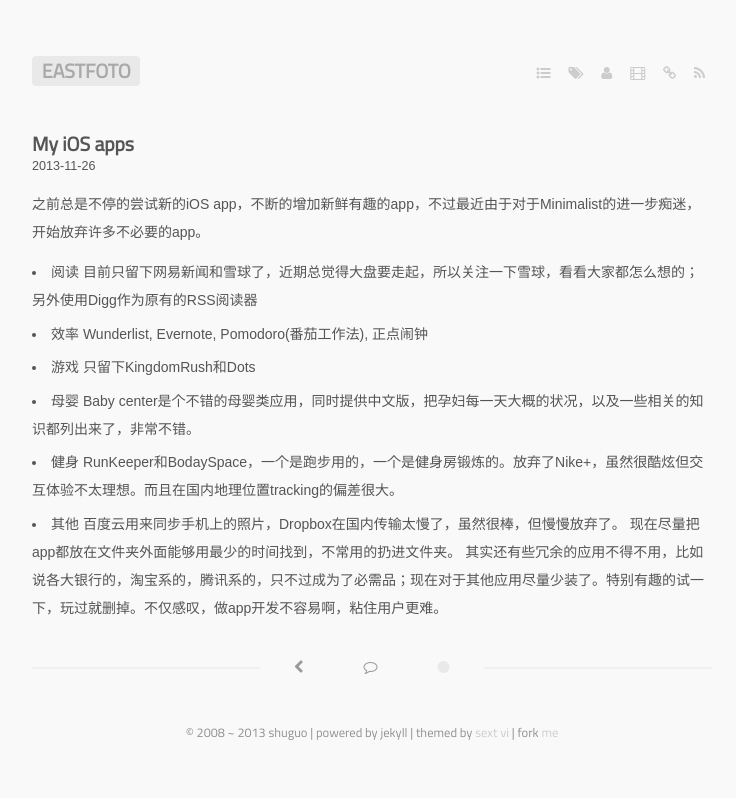
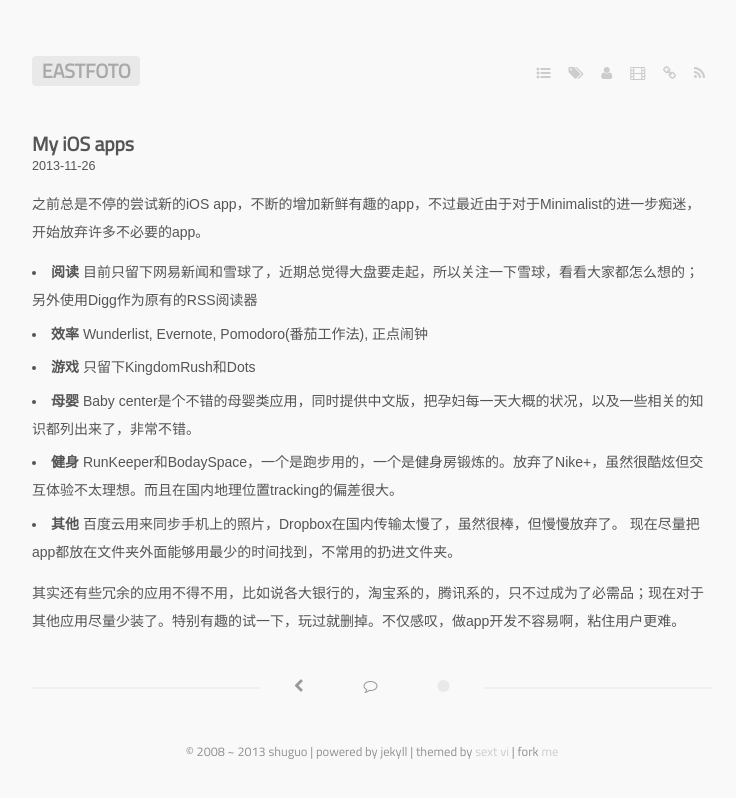
Before and after one commit to eastfoto/eastfoto.github.com, a Jekyll site: the page built from _posts/2013-11-26-apps.markdown, in a window 1280 px wide. Shown: the top 798 px of the page, without its empty margins (268-1004 px from the left). Built offline with Jekyll 4.4.1, drawn with Linux system fonts in a browser that asks for light colours; some web fonts are replaced; Markdown is read by kramdown in place of the engine named in the settings.

Commit message:
update list markkdown

```diff
--- a/_posts/2013-11-26-apps.markdown
+++ b/_posts/2013-11-26-apps.markdown
@@ -7,11 +7,13 @@ tags:
 ---
 
 之前总是不停的尝试新的iOS app，不断的增加新鲜有趣的app，不过最近由于对于Minimalist的进一步痴迷，开始放弃许多不必要的app。
-- 阅读 目前只留下网易新闻和雪球了，近期总觉得大盘要走起，所以关注一下雪球，看看大家都怎么想的；另外使用Digg作为原有的RSS阅读器
-- 效率 Wunderlist, Evernote, Pomodoro(番茄工作法), 正点闹钟
-- 游戏 只留下KingdomRush和Dots
-- 母婴 Baby center是个不错的母婴类应用，同时提供中文版，把孕妇每一天大概的状况，以及一些相关的知识都列出来了，非常不错。
-- 健身 RunKeeper和BodaySpace，一个是跑步用的，一个是健身房锻炼的。放弃了Nike+，虽然很酷炫但交互体验不太理想。而且在国内地理位置tracking的偏差很大。
-- 其他 百度云用来同步手机上的照片，Dropbox在国内传输太慢了，虽然很棒，但慢慢放弃了。
+
+*   __阅读__ 目前只留下网易新闻和雪球了，近期总觉得大盘要走起，所以关注一下雪球，看看大家都怎么想的；另外使用Digg作为原有的RSS阅读器
+*   __效率__ Wunderlist, Evernote, Pomodoro(番茄工作法), 正点闹钟
+*   __游戏__ 只留下KingdomRush和Dots
+*   __母婴__ Baby center是个不错的母婴类应用，同时提供中文版，把孕妇每一天大概的状况，以及一些相关的知识都列出来了，非常不错。
+*   __健身__ RunKeeper和BodaySpace，一个是跑步用的，一个是健身房锻炼的。放弃了Nike+，虽然很酷炫但交互体验不太理想。而且在国内地理位置tracking的偏差很大。
+*   __其他__ 百度云用来同步手机上的照片，Dropbox在国内传输太慢了，虽然很棒，但慢慢放弃了。
 现在尽量把app都放在文件夹外面能够用最少的时间找到，不常用的扔进文件夹。
+
 其实还有些冗余的应用不得不用，比如说各大银行的，淘宝系的，腾讯系的，只不过成为了必需品；现在对于其他应用尽量少装了。特别有趣的试一下，玩过就删掉。不仅感叹，做app开发不容易啊，粘住用户更难。
```
Also changed, not shown: _posts/2008-08-09-stockholm_shopping_digital.md (+5 -5 lines).
